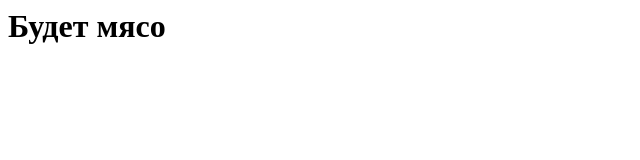
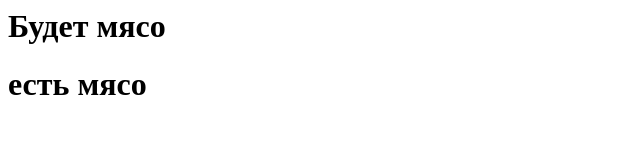
Before and after one commit to sasishlenplease/ml-track, a plain HTML site: page index.html in a window 1280 px wide. Shown: the whole page, without its empty margins (0-640 px from the left). Drawn offline with Linux system fonts and the light colour scheme.

Commit message:
2 проба пера

```diff
--- a/index.html
+++ b/index.html
@@ -1,3 +1,4 @@
 <html>
     <h1> Будет мясо</h1>
+    <h1> есть мясо</h1>
 </html>
```
